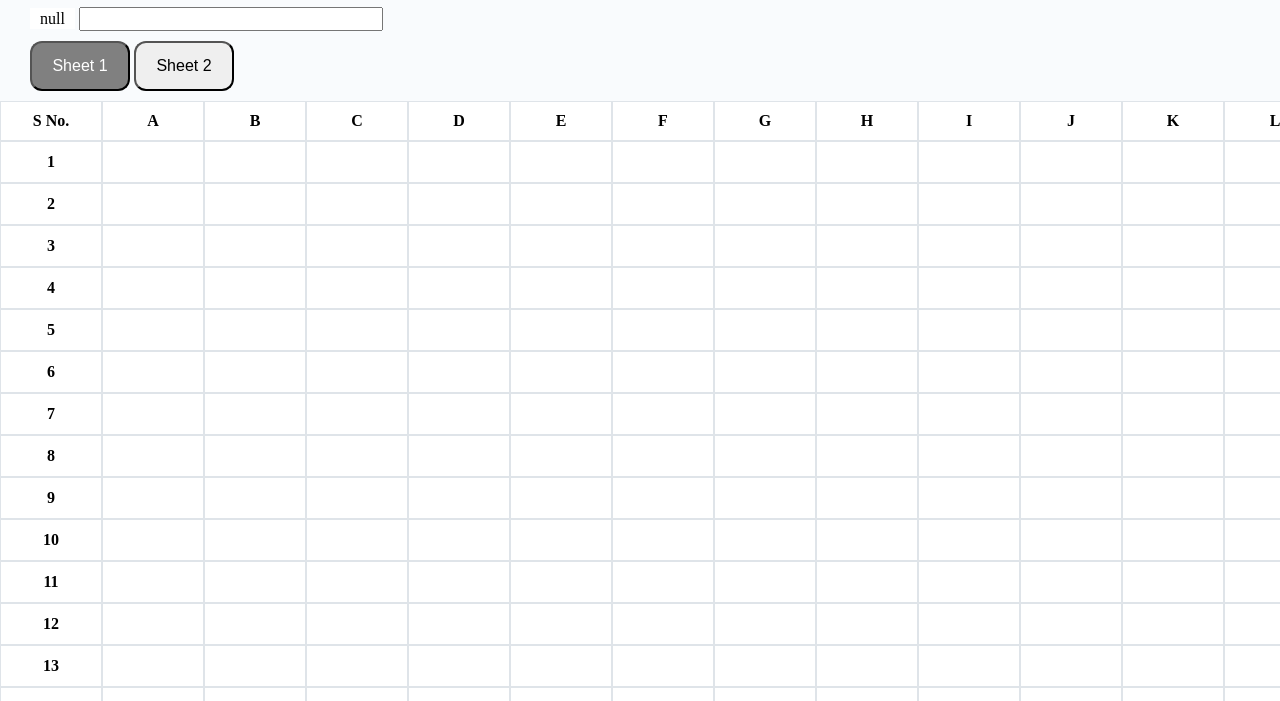
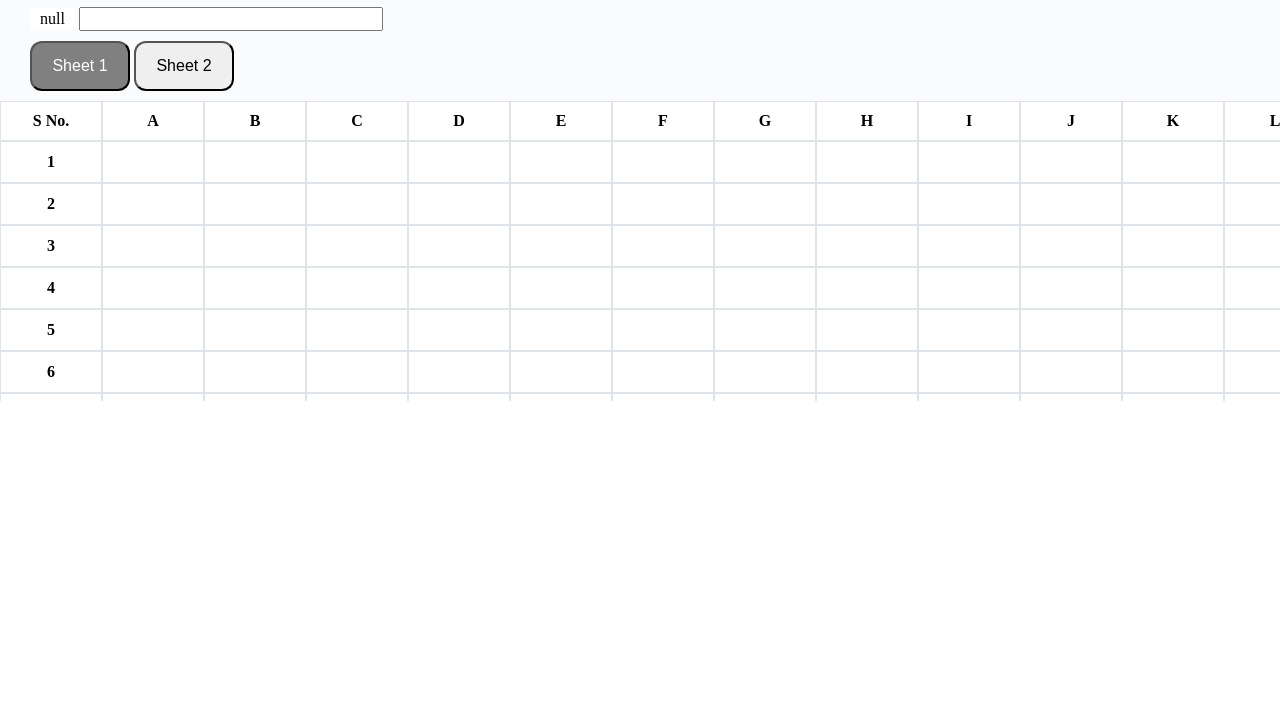
Before and after one commit to Nishita0807/google-sheet-clone, a plain HTML site: page index.html in a window 1280 px wide. Shown: the part 107-808 px from the top of the page. Drawn offline with Linux system fonts and the light colour scheme.

Commit message:
styles.css

```diff
--- a/styles.css
+++ b/styles.css
@@ -167,7 +167,7 @@ overflow: hidden;
 
   #body {
     /* Adjust the height and width as needed */
-    height: 600px; /* Specify the desired height */
+    height: 300px; /* Specify the desired height */
     width: 100%; /* Occupy the full width */
 
     /* Enable scrolling in both directions */
```
